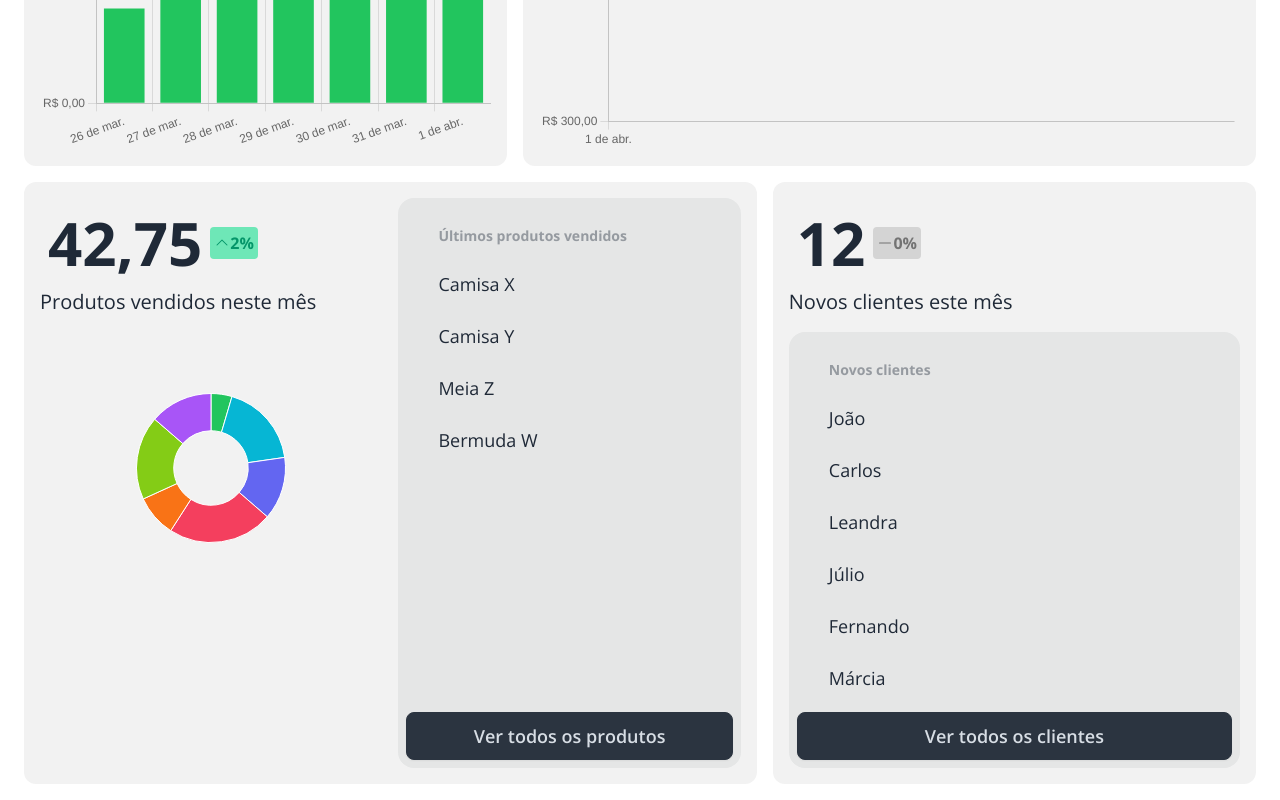
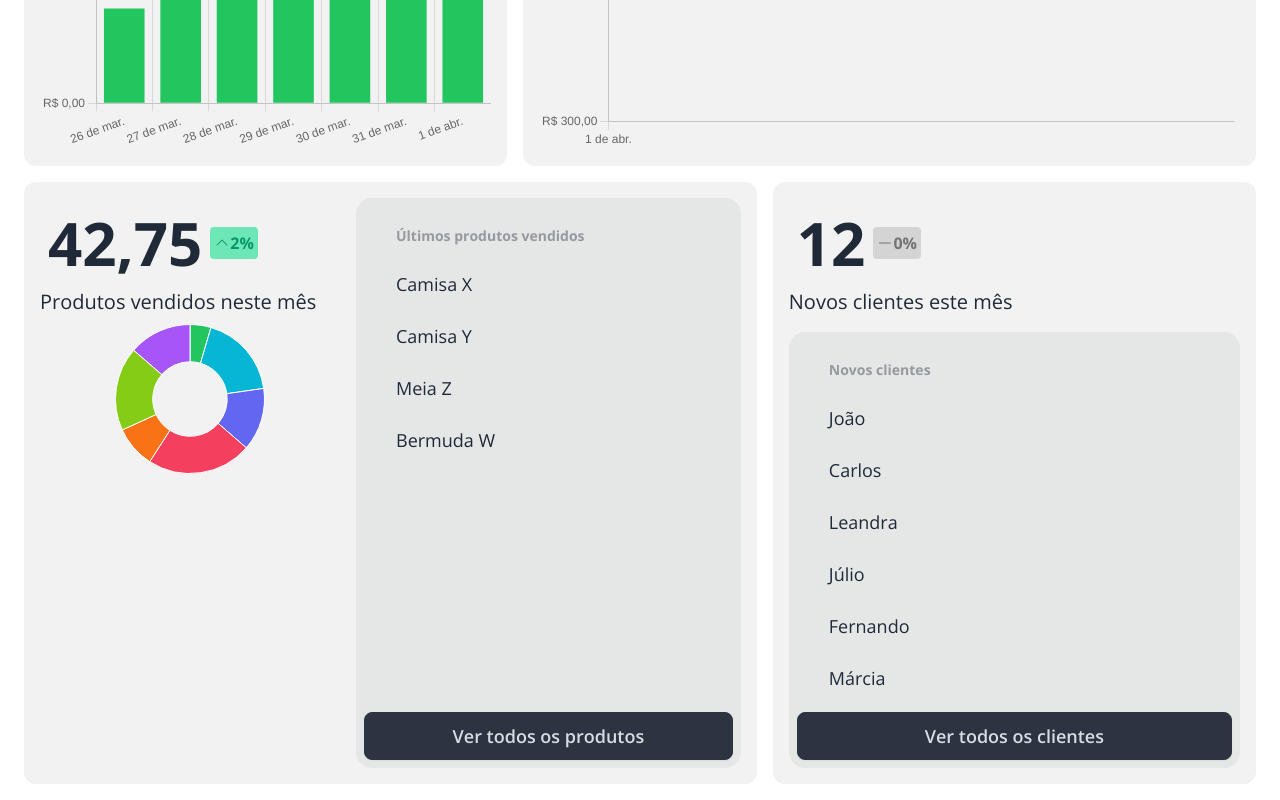
Before and after one commit to chronicler-org/web, a Next.js app: page /dashboard in a window 1280 px wide. Shown: the part 556-1356 px from the top of the page. Built offline with nearby package versions, Linux system fonts and the light colour scheme.

Commit message:
fix(app): Orders this Month broken size

```diff
--- a/src/app/components/orders-this-month.tsx
+++ b/src/app/components/orders-this-month.tsx
@@ -12,31 +12,10 @@ type OrdersThisMonthProps = {
 const OrdersThisMonth: FC<OrdersThisMonthProps> = ({ className }) => {
   return (
     <div className={className}>
-      <div className='grid flex-1 grid-cols-1 gap-4 sm:grid-cols-2 sm:grid-rows-3 lg:flex-row'>
-        <div className='order-3 flex flex-col rounded-box bg-base-300 p-2 sm:order-2 sm:row-span-3'>
-          <ul className='menu menu-lg flex-1 rounded-box'>
-            <li className='menu-title'>Últimos produtos vendidos</li>
-            <li>
-              <a>Camisa X</a>
-            </li>
-            <li>
-              <a>Camisa Y</a>
-            </li>
-            <li>
-              <a>Meia Z</a>
-            </li>
-            <li>
-              <a>Bermuda W</a>
-            </li>
-          </ul>
-          <button type='button' className='btn btn-neutral w-full text-lg'>
-            Ver todos os produtos
-          </button>
-        </div>
-        <div className='order-1'>
+      <div className='flex flex-1 flex-col gap-4 lg:flex-row'>
+        <div className='flex max-h-fit flex-col gap-2'>
           <Metric value={42.75} rate={2} title='Produtos vendidos neste mês' />
-        </div>
-        <div className='order-2 row-span-2 max-h-fit sm:order-3'>
+          <div className='flex-1'>
             <Doughnut
               options={{
                 maintainAspectRatio: false,
@@ -82,6 +61,27 @@ const OrdersThisMonth: FC<OrdersThisMonthProps> = ({ className }) => {
             />
           </div>
         </div>
+        <div className='flex flex-1 flex-col rounded-box bg-base-300 p-2'>
+          <ul className='menu menu-lg flex-1 rounded-box'>
+            <li className='menu-title'>Últimos produtos vendidos</li>
+            <li>
+              <a>Camisa X</a>
+            </li>
+            <li>
+              <a>Camisa Y</a>
+            </li>
+            <li>
+              <a>Meia Z</a>
+            </li>
+            <li>
+              <a>Bermuda W</a>
+            </li>
+          </ul>
+          <button type='button' className='btn btn-neutral w-full text-lg'>
+            Ver todos os produtos
+          </button>
+        </div>
+      </div>
     </div>
   );
 };
```
Lines whose indentation alone changed are shown as unchanged.
